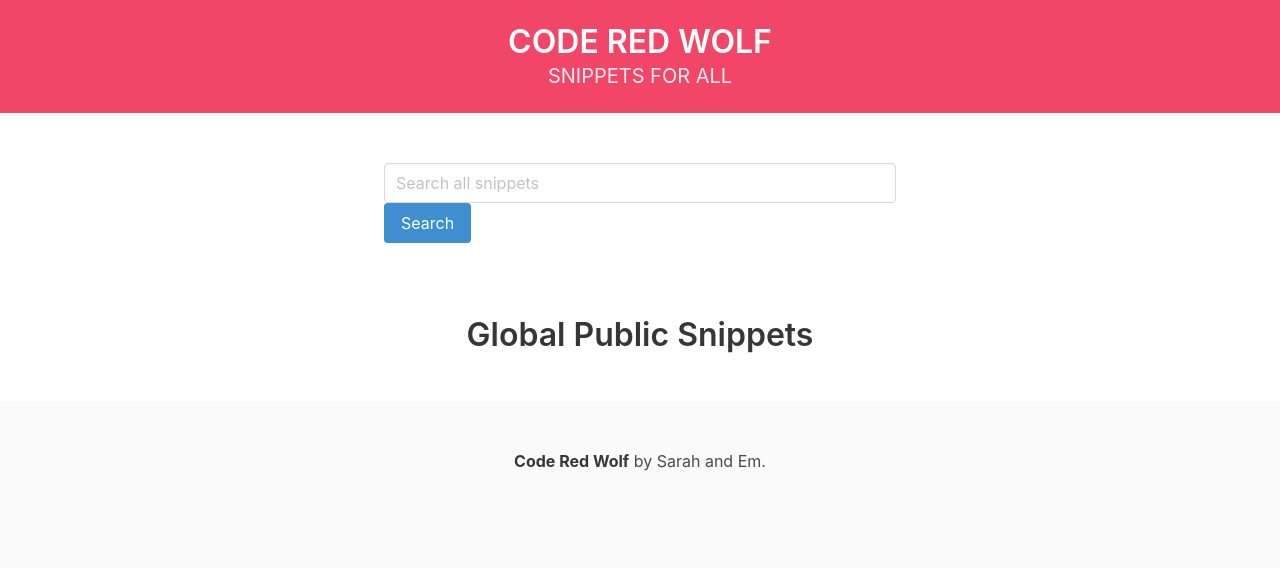
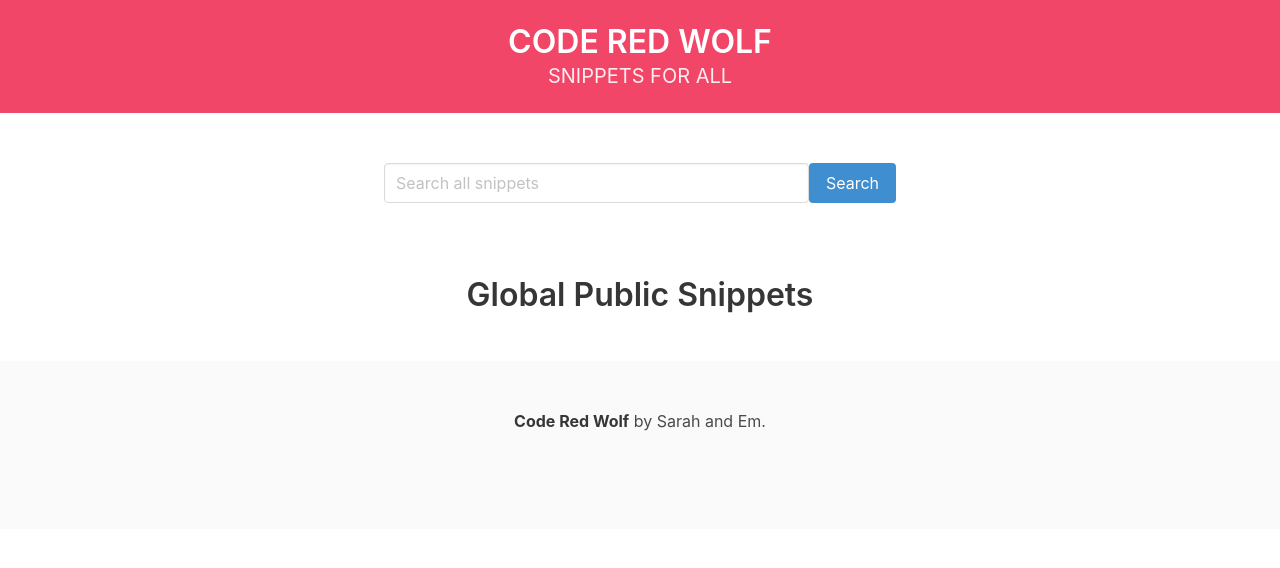
Before and after one commit to Momentum-Team-9/django-duplex-team_red_wolf, a Django app: page /snippets/ in a window 1280 px wide. Shown: the part 56-624 px from the top of the page. Run offline with Django 3.2, Linux system fonts and the light colour scheme; the visitor is signed in with stand-in values (Sample User, id 1); data that the repository does not hold is empty; some libraries are stand-ins or nearby versions.

Commit message:
button search button repositioned

```diff
--- a/templates/snippets/_snippet_template.html
+++ b/templates/snippets/_snippet_template.html
@@ -22,7 +22,7 @@
             {% endif %}
 
             {% if snippet.public %}
-            <div class="is-italic has-text-success has-background-light pl-3 pr-3 pt-1 pb-1">
+            <div class="is-italic has-text-primary has-background-primary-light pl-3 pr-3 pt-1 pb-1">
             <p style="text-align:left;">
                 Public
             {% else %}
--- a/templates/snippets/main_page.html
+++ b/templates/snippets/main_page.html
@@ -35,6 +35,9 @@
     margin-top: 50px;
     margin-bottom: 50px;
   }
+  form {
+    display: flex;
+    }
 </style>
 
 {% endblock %}
```
